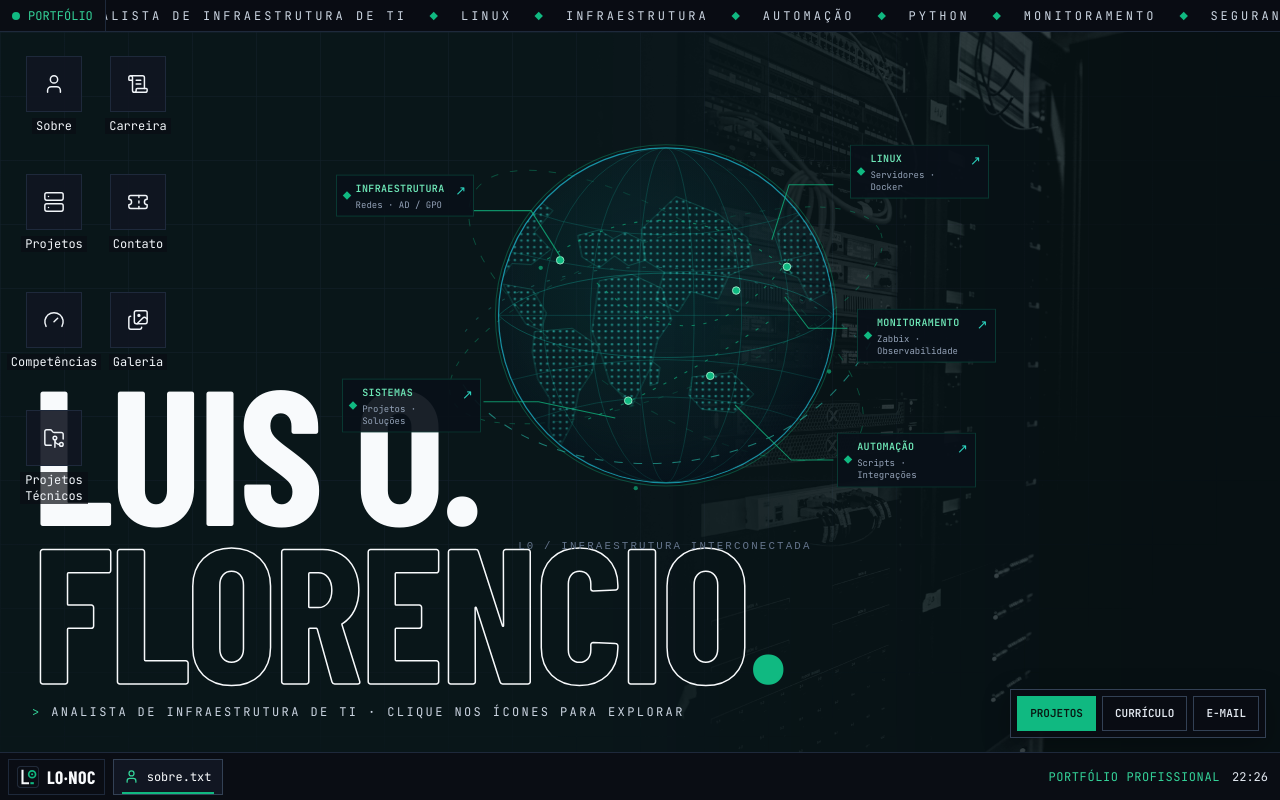
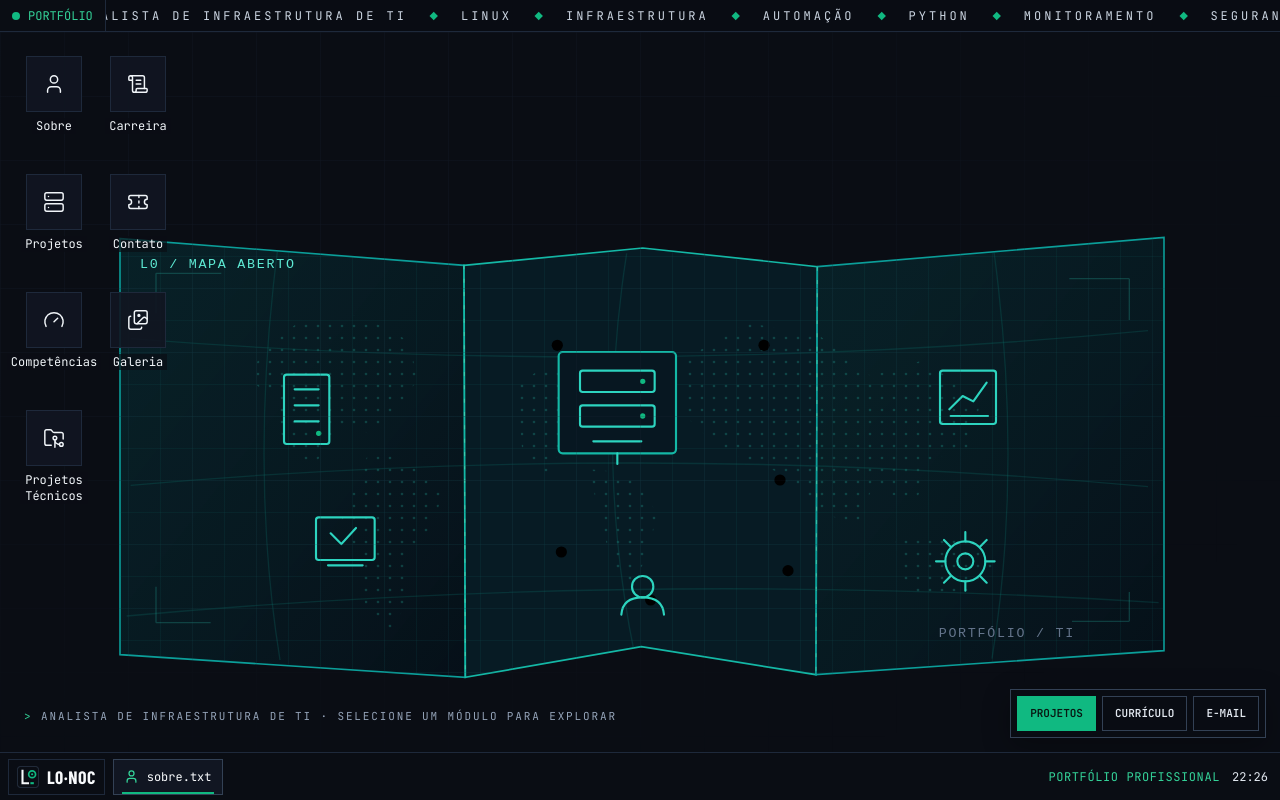
Before and after one commit to lteodoro780/lteodoro780.github.io, a React (Create React App) app in the folder frontend/: page / in a window 1280 px wide. Built offline with nearby package versions, Linux system fonts and the light colour scheme; a web font is replaced by a local one.

Commit message:
feat: usar fundo solido e mapa central no desktop mantendo apresentacao mobile V7

```diff
--- a/frontend/src/components/os/Wallpaper.jsx
+++ b/frontend/src/components/os/Wallpaper.jsx
@@ -1,28 +1,19 @@
 import { motion } from "framer-motion";
-import { GloboDigital, GLOBE_NODES } from "../noc/GloboDigital";
-import { EASE } from "../noc/Primitives";
+import { MapaInfraestrutura, MAP_NODES } from "../noc/MapaInfraestrutura";
 import { PROFILE } from "../../content";
 import { useDesktop } from "../../lib/desktop";
-
-const Line = ({ ready, delay, children }) => (
-  <span className="block overflow-hidden pb-[0.02em]">
-    <motion.span className="block" initial={{ y: "108%" }} animate={ready ? { y: 0 } : { y: "108%" }} transition={{ duration: 1.2, ease: EASE, delay }}>{children}</motion.span>
-  </span>
-);
 
 export const Wallpaper = ({ ready }) => {
   const { open } = useDesktop();
   return <div data-testid="wallpaper" className="fixed inset-x-0 bottom-12 top-8 overflow-hidden">
-    <div className="noc-grid absolute inset-0 opacity-60" />
-    <img src={`${process.env.PUBLIC_URL}/img/rack.jpg`} alt="" aria-hidden="true" className="wallpaper-photo absolute right-0 top-0 h-full w-full object-cover opacity-25 grayscale contrast-125 md:w-[60%]" />
-    <div className="absolute inset-0 bg-noc-ok/5 mix-blend-color" />
-    <div className="globe-central-host"><GloboDigital onSelect={open} /></div>
-    <div className="wallpaper-intro absolute bottom-5 left-4 right-4 hidden md:block md:bottom-8 md:left-8">
-      <h1 data-testid="wallpaper-name" className="font-display text-[9rem] font-extrabold uppercase leading-[0.8] tracking-[-0.02em] text-slate-50 xl:text-[12rem]">
-        <Line ready={ready} delay={0.1}>{PROFILE.first}</Line>
-        <Line ready={ready} delay={0.25}><span className="text-outline">{PROFILE.last}</span><span className="text-noc-ok">.</span></Line>
-      </h1>
-      <motion.p initial={{ opacity: 0 }} animate={{ opacity: ready ? 1 : 0 }} transition={{ delay: 0.7, duration: 0.8 }} className="mt-4 font-mono text-xs uppercase tracking-[0.2em] text-slate-300"><span className="text-emerald-400">&gt;</span> {PROFILE.role} · clique nos ícones para explorar</motion.p>
+    <div className="infra-wallpaper-solid absolute inset-0" aria-hidden="true"/>
+    <div className="noc-grid absolute inset-0 opacity-35" aria-hidden="true"/>
+    <div className="infra-map-central-host"><MapaInfraestrutura onSelect={open} /></div>
+    <h1 className="sr-only">Portfólio de infraestrutura e sistemas</h1>
+    <div className="infra-wallpaper-caption absolute bottom-7 left-6 hidden md:block">
+      <p className="font-mono text-[11px] uppercase tracking-[0.17em] text-slate-400">
+        <span className="text-emerald-400">&gt;</span> {PROFILE.role} · selecione um módulo para explorar
+      </p>
     </div>
     <motion.section
       data-testid="mobile-intro"
@@ -58,13 +49,13 @@ export const Wallpaper = ({ ready }) => {
         <a href={`https://${PROFILE.github}`} target="_blank" rel="noopener noreferrer" className="text-emerald-300 hover:text-white">GitHub ↗</a>
         <span className="text-slate-400">Três Corações, MG</span>
       </div>
-      <div data-testid="mobile-globe-shortcuts" className="mt-4 border-t border-noc-line pt-3">
+      <div data-testid="mobile-infra-shortcuts" className="mt-4 border-t border-noc-line pt-3">
         <p className="mb-2 font-mono text-[10px] uppercase tracking-widest text-emerald-300">Explorar por área</p>
         <div className="flex flex-wrap gap-2">
-          {GLOBE_NODES.map(node => (
+          {MAP_NODES.map(node => (
             <button
               key={node.id}
-              data-testid={`mobile-globe-node-${node.id}`}
+              data-testid={`mobile-infra-node-${node.id}`}
               type="button"
               onClick={() => open(node.app)}
               className="min-h-10 border border-noc-line2 bg-noc-bg/90 px-2 py-2 font-mono text-[10px] uppercase text-slate-200 focus-visible:border-emerald-400 focus-visible:outline-2 focus-visible:outline-emerald-400"
```
